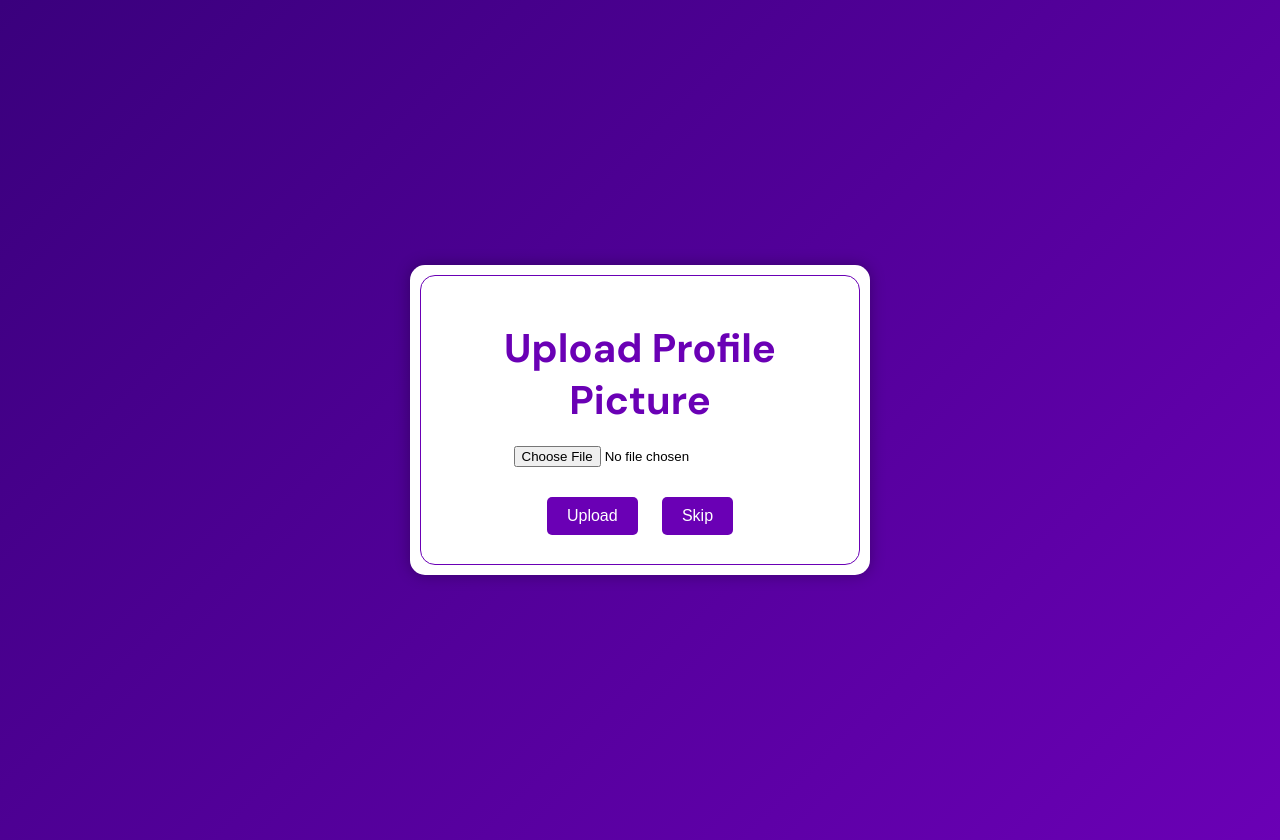
After one commit to Marketplace-development/even-groups-a-d2024-group8, a Flask app: page /upload_picture in a window 1280 px wide. The commit adds this page. Run offline with Flask 3, Linux system fonts and the light colour scheme; the visitor is signed in with stand-in values (Sample User, id 1).

Commit message:
afsluiten eerste paginas

```diff
--- a/app/routes.py
+++ b/app/routes.py
@@ -13,84 +13,57 @@ def index():
 @main.route('/register', methods=['GET', 'POST'])
 def register():
     if request.method == 'POST':
+        email = request.form['email']
         profile_type = request.form.get('profile_type')
         musician_role = request.form.get('musician_role') if profile_type == 'musician' else None
-        email = request.form['email']
-        address = request.form['address']
-        phone_number = request.form['phone_number']
-        bio = request.form['bio']
+        first_name = request.form.get('first_name')
+        last_name = request.form.get('last_name', None)
+        band_name = request.form.get('band_name', None)
+        address = request.form.get('address', None)
+        phone_number = request.form.get('phone_number', None)
+        bio = request.form.get('bio', None)
 
-        # For soloist
-        artist_name = request.form.get('artist_name') if musician_role == 'soloist' else None
-        first_name = request.form.get('first_name') if musician_role == 'soloist' else None
-        last_name = request.form.get('last_name') if musician_role == 'soloist' else None
+        # Check if email already exists
+        if Profile.query.filter_by(email=email).first() is None:
+            new_user = Profile(
+                email=email,
+                first_name=first_name,
+                last_name=last_name,
+                band_name=band_name,
+                address=address,
+                phone_number=phone_number,
+                bio=bio,
+                profile_type=profile_type,
+                musician_type=musician_role
+            )
+            db.session.add(new_user)
+            db.session.commit()
 
-        # For band
-        band_name = request.form.get('band_name') if musician_role == 'band' else None
-        leader_first_name = request.form.get('leader_first_name') if musician_role == 'band' else None
-        leader_last_name = request.form.get('leader_last_name') if musician_role == 'band' else None
+            # Add musician-specific or venue-specific records
+            if profile_type == 'musician':
+                musician = Musician(profile_id=new_user.profile_id)
+                db.session.add(musician)
+                if musician_role == 'soloist':
+                    soloist = Soloist(profile_id=new_user.profile_id, age=request.form.get('age'))
+                    db.session.add(soloist)
+                elif musician_role == 'band':
+                    band_member = BandMember(profile_id=new_user.profile_id, num_members_in_band=request.form.get('num_members'))
+                    db.session.add(band_member)
+            elif profile_type == 'venue':
+                venue = Venue(profile_id=new_user.profile_id, seating_capacity=request.form.get('seating_capacity'))
+                db.session.add(venue)
 
-        # For venue
-        venue_name = request.form.get('venue_name') if profile_type == 'venue' else None
-        owner_first_name = request.form.get('first_name') if profile_type == 'venue' else None
-        owner_last_name = request.form.get('last_name') if profile_type == 'venue' else None
+            db.session.commit()
 
-        # Ensure email is unique
-        if Profile.query.filter_by(email=email).first():
-            flash('Email is already registered.', 'error')
-            return redirect(url_for('main.register'))
+            # Save user session and redirect to upload picture
+            session['user_id'] = new_user.profile_id
+            session['profile_type'] = new_user.profile_type
+            return redirect(url_for('main.upload_picture'))
 
-        # Create profile
-        new_profile = Profile(
-            email=email,
-            address=address,
-            phone_number=phone_number,
-            bio=bio,
-            profile_type=profile_type
-        )
-
-        if profile_type == 'musician':
-            new_profile.musician_type = musician_role
-            if musician_role == 'soloist':
-                new_profile.first_name = first_name
-                new_profile.last_name = last_name
-            elif musician_role == 'band':
-                new_profile.band_name = band_name
-                new_profile.first_name = leader_first_name
-                new_profile.last_name = leader_last_name
-        elif profile_type == 'venue':
-            new_profile.first_name = owner_first_name
-            new_profile.last_name = owner_last_name
-
-        db.session.add(new_profile)
-        db.session.commit()
-
-        # Add musician or venue details
-        if profile_type == 'musician':
-            musician = Musician(profile_id=new_profile.profile_id)
-            db.session.add(musician)
-            if musician_role == 'soloist':
-                soloist = Soloist(profile_id=new_profile.profile_id, age=request.form.get('age'))
-                db.session.add(soloist)
-            elif musician_role == 'band':
-                band_member = BandMember(profile_id=new_profile.profile_id, num_members_in_band=request.form.get('num_members'))
-                db.session.add(band_member)
-        elif profile_type == 'venue':
-            venue = Venue(profile_id=new_profile.profile_id, seating_capacity=request.form.get('seating_capacity'))
-            db.session.add(venue)
-
-        db.session.commit()
-
-        # Log in the user after successful registration
-        session['user_id'] = new_profile.profile_id
-        session['profile_type'] = new_profile.profile_type
-
-        if profile_type == 'venue':
-            return redirect(url_for('main.website'))
-        else:
-            return redirect(url_for('main.website'))
+        return 'Email already registered', 400
 
     return render_template('register.html')
+
 
 
 @main.route('/login', methods=['GET', 'POST'])
@@ -136,3 +109,25 @@ def website():
         return render_template('websitemusician.html', user=user, venues=venues)
 
     return redirect(url_for('main.index'))
+
+@main.route('/upload_picture', methods=['GET', 'POST'])
+def upload_picture():
+    if 'user_id' not in session:
+        return redirect(url_for('main.login'))  # Redirect to login if user isn't logged in
+
+    if request.method == 'POST':
+        # Handle the case where a picture is uploaded
+        if 'profile_picture' in request.files:
+            profile_picture = request.files['profile_picture']
+            if profile_picture:
+                user = Profile.query.get(session['user_id'])
+                user.profile_picture = profile_picture.read()  # Save the binary data
+                db.session.commit()
+
+        # Redirect to the appropriate dashboard after uploading or skipping
+        if session.get('profile_type') == 'musician':
+            return redirect(url_for('websitemusician'))
+        else:
+            return redirect(url_for('websitevenue'))
+
+    return render_template('upload_picture.html')
--- /dev/null
+++ b/app/templates/upload_picture.html
@@ -0,0 +1,76 @@
+<!DOCTYPE html>
+<html lang="en">
+<head>
+    <meta charset="UTF-8">
+    <meta name="viewport" content="width=device-width, initial-scale=1.0">
+    <title>Upload Profile Picture</title>
+    <!-- Import DM Sans font -->
+    <link href="https://fonts.googleapis.com/css2?family=DM+Sans:wght@400;500;700&display=swap" rel="stylesheet">
+    <style>
+        body {
+            background: linear-gradient(135deg, #3a007d, #6a00b5); /* Gradient background */
+            font-family: 'DM Sans', sans-serif;
+            display: flex;
+            justify-content: center;
+            align-items: center;
+            min-height: 100vh;
+            margin: 0;
+            padding: 20px;
+            color: #fff;
+        }
+        .upload-box {
+            background-color: #fff; /* White background for the box */
+            color: #000; /* Black text inside the box */
+            border-radius: 15px; /* Rounded edges */
+            padding: 30px;
+            text-align: center;
+            box-shadow: 0 0 15px rgba(0, 0, 0, 0.3); /* Subtle shadow around the box */
+            width: 100%;
+            max-width: 400px;
+            position: relative;
+        }
+        .upload-box::before {
+            content: '';
+            position: absolute;
+            inset: 10px; /* Adds a thin border inside the box */
+            border: 1px solid #6a00b5; /* Color matching the gradient */
+            border-radius: 15px; /* Match the border-radius */
+            pointer-events: none; /* Allows clicking on elements inside the box */
+        }
+        .upload-box h1 {
+            font-size: 2.5rem;
+            color: #6a00b5; /* Matching the gradient background */
+            margin-bottom: 20px;
+        }
+        .upload-box input[type="file"] {
+            display: block;
+            margin: 20px auto;
+        }
+        .upload-box button {
+            background-color: #6a00b5; /* Matching the gradient background */
+            color: #fff;
+            border: none;
+            border-radius: 5px;
+            padding: 10px 20px;
+            font-size: 1rem;
+            cursor: pointer;
+            margin: 10px;
+        }
+        .upload-box button:hover {
+            background-color: #4e008f;
+        }
+    </style>
+</head>
+<body>
+    <div class="upload-box">
+        <h1>Upload Profile Picture</h1>
+        <form method="POST" enctype="multipart/form-data">
+            <input type="file" name="profile_picture" accept="image/*">
+            <div>
+                <button type="submit">Upload</button>
+                <button type="submit" formaction="{{ url_for('main.upload_picture') }}">Skip</button>
+            </div>
+        </form>
+    </div>
+</body>
+</html>
```
Also changed, not shown: app/models.py (+42 -45 lines), app/templates/register.html (+61 -19 lines).
